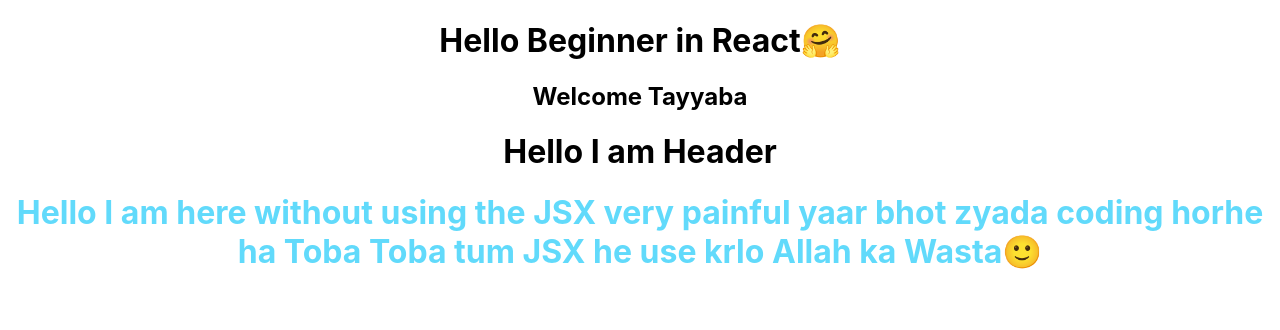
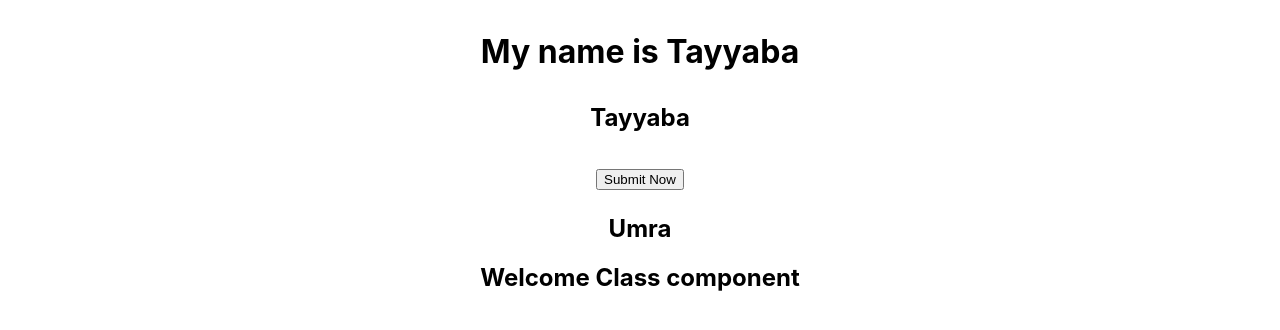
Before and after one commit to tayyaba-ali/React-practice, a React (Create React App) app: page / in a window 1280 px wide. Shown: the top 330 px of the page. Built offline with nearby package versions, Linux system fonts and the light colour scheme.

Commit message:
Got the concept of props

```diff
--- a/src/App.js
+++ b/src/App.js
@@ -2,18 +2,23 @@
 import './App.css';
 import Greet from './components/Greet';
 import Welcome from './components/Welcome';
-import Header from './components/Header';
-import Hello from './components/WithoutJsx';
+// import Header from './components/Header';
+// import Hello from './components/WithoutJsx';
 
 function App() {
 	return (
 		<div className='App'>
-      <Greet />
-      <Welcome />
-      <Header />
-      <Hello />
+			{/* The componet can be a tag also including opening and closing and in that tag what we will write will be the
+			default property of the props and then we can get that content in props.children */}
+			<Greet name='Tayyaba'>
+				<p>My name is Tayyaba</p>
+			</Greet>
+			<Greet name='Umra '>
+				<button>Submit Now</button>
+			</Greet>
+			<Welcome name='Class component' />
 		</div>
 	);
 }
 
-export default App
+export default App;
--- a/src/components/Greet.jsx
+++ b/src/components/Greet.jsx
@@ -1,5 +1,12 @@
-import React from 'react'
+import React from 'react';
 
- const Greet = () => <h1>Hello Beginner in React🤗</h1>
-
+const Greet = (props) => {
+	console.log(props);
+	return (
+		<>
+			<h1>{props.children}</h1>
+			<h2>{props.name}</h2>
+		</>
+	);
+};
 export default Greet;
--- a/src/components/Welcome.jsx
+++ b/src/components/Welcome.jsx
@@ -1,11 +1,12 @@
-import React, { Component } from 'react'
+import React, { Component } from 'react';
 
 export default class Welcome extends Component {
-  render() {
-    return (
-      <>
-        <h2>Welcome Tayyaba</h2>
-      </>
-    )
-  }
+	render() {
+		return (
+			<>
+				{/* Props are immutable that can't be changed  */}
+				<h2>Welcome {this.props.name}</h2>
+			</>
+		);
+	}
 }
```
